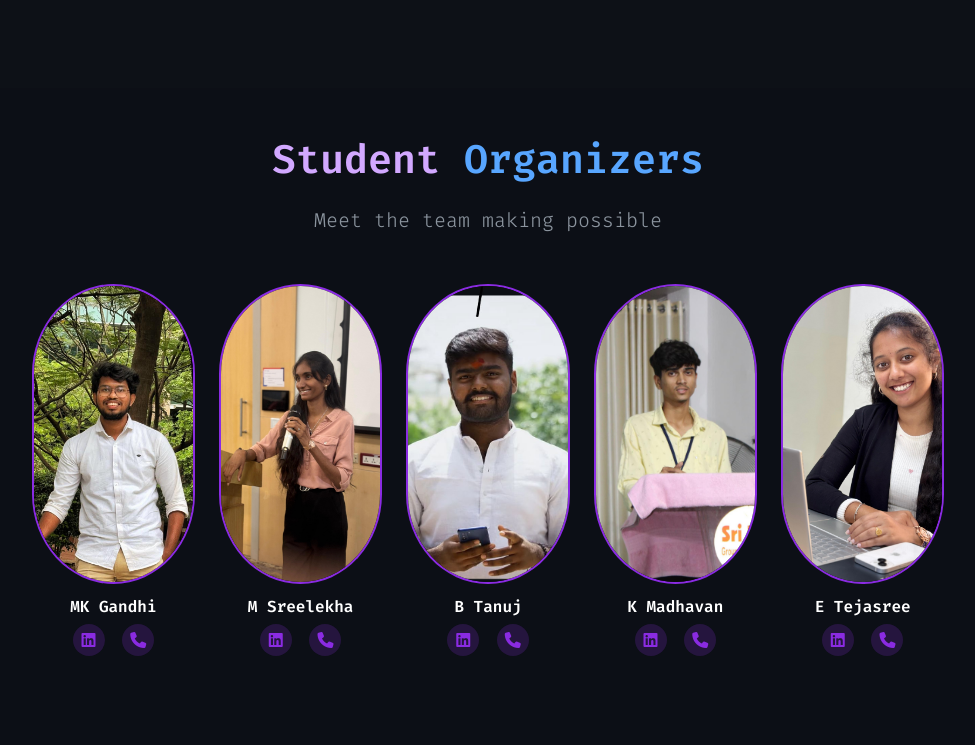
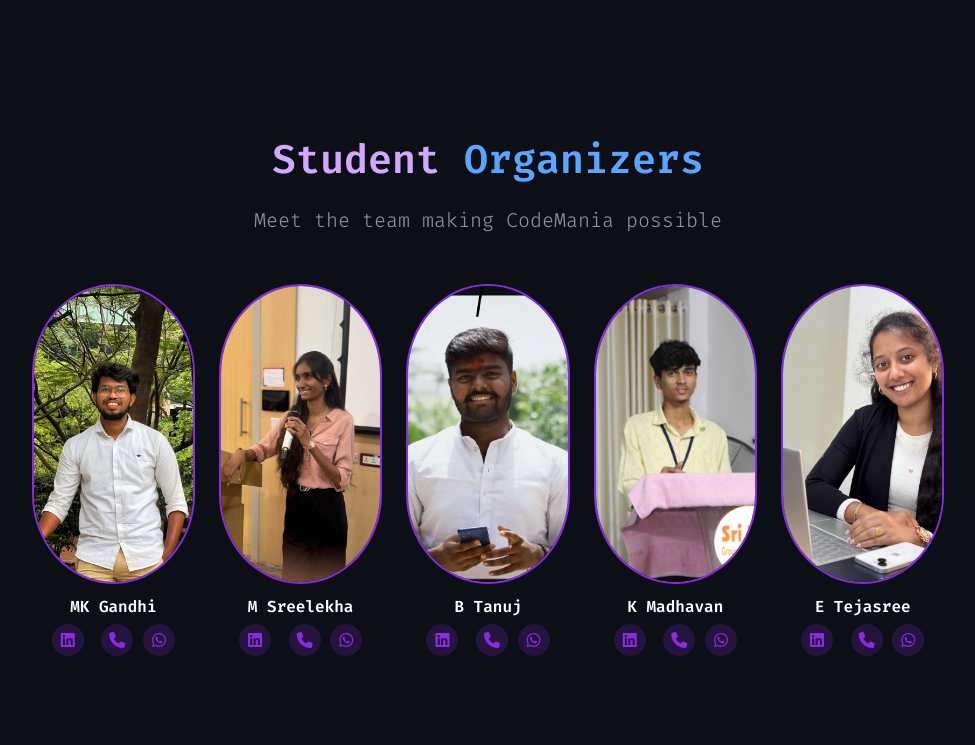
Before and after one commit to MKGandhi05/CyberSprint, a Django app: page / in a window 1280 px wide. Shown: the part 1619-2364 px from the top of the page, without its empty margins (152-1127 px from the left). Run offline with Django 5.2, Linux system fonts and the light colour scheme.

Commit message:
Version 1.1

```diff
--- a/CyberSprint/web/templates/index.html
+++ b/CyberSprint/web/templates/index.html
@@ -159,7 +159,6 @@
 
                             <!-- Mobile view options (visible only on smaller screens) -->
                             <li class="d-lg-none"><a class="nav-link" href="#" data-bs-toggle="modal" data-bs-target="#dashboardModal"><i class="fas fa-user me-2"></i>Dashboard</a></li>
-                            <li class="d-lg-none"><a class="nav-link" href="#"><i class="fas fa-users me-2"></i>My Team</a></li>
                             <li class="d-lg-none">
                                 <form action="{% url 'logout' %}" method="post">
                                     {% csrf_token %}
@@ -377,7 +376,7 @@
         <div class="container">
             <div class="section-header text-center mb-5">
                 <h2>Student <span class="highlight">Organizers</span></h2>
-                <p class="lead">Meet the team making  possible</p>
+                <p class="lead">Meet the team making CodeMania possible</p>
             </div>
             <div class="row justify-content-center">
                 <!-- Student Organizer 1 -->
@@ -389,6 +388,7 @@
                             <div class="organizer-social">
                                 <a href="https://www.linkedin.com/in/medishetty-manikanta-gandhi?lipi=urn%3Ali%3Apage%3Ad_flagship3_profile_view_base_contact_details%3BtKEMRJfsSDCo1MKf8Jq38Q%3D%3D" target="_blank" class="social-icon me-2"><i class="fab fa-linkedin"></i></a>
                                 <a href="tel:+918328448464" class="social-icon"><i class="fas fa-phone"></i></a>
+                                <a href="https://wa.me/918328448464" class="social-icon" target="_blank"><i class="fab fa-whatsapp"></i></a>
                             </div>
                         </div>
                     </div>
@@ -402,6 +402,7 @@
                             <div class="organizer-social">
                                 <a href="https://www.linkedin.com/in/mucharla-sreelekha?lipi=urn%3Ali%3Apage%3Ad_flagship3_profile_view_base_contact_details%3B2O0VZmvwTJOt5mBc1YfLOw%3D%3D" target="_blank" class="social-icon me-2"><i class="fab fa-linkedin"></i></a>
                                 <a href="tel:+917659032531" class="social-icon"><i class="fas fa-phone"></i></a>
+                                <a href="https://wa.me/917659032531" class="social-icon" target="_blank"><i class="fab fa-whatsapp"></i></a>
                             </div>
                         </div>
                     </div>
@@ -415,6 +416,7 @@
                             <div class="organizer-social">
                                 <a href="https://www.linkedin.com/in/budumani-tanuj-0ab145339?lipi=urn%3Ali%3Apage%3Ad_flagship3_profile_view_base_contact_details%3BrePZqQHBSsqScspKpNLLCw%3D%3D" target="_blank" class="social-icon me-2"><i class="fab fa-linkedin"></i></a>
                                 <a href="tel:+919346693142" class="social-icon"><i class="fas fa-phone"></i></a>
+                                <a href="https://wa.me/919346693142" class="social-icon" target="_blank"><i class="fab fa-whatsapp"></i></a>
                             </div>
                         </div>
                     </div>
@@ -428,6 +430,7 @@
                             <div class="organizer-social">
                                 <a href="https://www.linkedin.com/in/karam-madhavan1402" target="_blank" class="social-icon me-2"><i class="fab fa-linkedin"></i></a>
                                 <a href="tel:+919347396798" class="social-icon"><i class="fas fa-phone"></i></a>
+                                <a href="https://wa.me/919347396798" class="social-icon" target="_blank"><i class="fab fa-whatsapp"></i></a>
                             </div>
                         </div>
                     </div>
@@ -441,6 +444,7 @@
                             <div class="organizer-social">
                                 <a href="https://www.linkedin.com/in/emmadi-tejasree-621280302?lipi=urn%3Ali%3Apage%3Ad_flagship3_profile_view_base_contact_details%3BXtV65Z9%2BTuypM4T%2Bky0VqQ%3D%3D" target="_blank" class="social-icon me-2"><i class="fab fa-linkedin"></i></a>
                                 <a href="tel:+919182511701" class="social-icon"><i class="fas fa-phone"></i></a>
+                                <a href="https://wa.me/919182511701" class="social-icon" target="_blank"><i class="fab fa-whatsapp"></i></a>
                             </div>
                         </div>
                     </div>
--- a/CyberSprint/web/templates/register.html
+++ b/CyberSprint/web/templates/register.html
@@ -36,7 +36,7 @@
         <div class="container">
             <a class="navbar-brand" href="#">
                 <img src="{% static 'images/navBrand.png' %}" alt="CodeMania" class="desktop-logo">
-                <img src="{% static 'images/MNavbrand.png' %}" alt="CodeMania" class="mobile-logo">
+                <img src="{% static 'images/MNavBrand.png' %}" alt="CodeMania" class="mobile-logo">
             </a>
             <div class="nav-right-section">
                 <!-- Home Icon for Mobile - Direct link to home -->
@@ -197,6 +197,7 @@
                                             <option value="" selected disabled>Select Year</option>
                                             <option value="2">2nd Year</option>
                                             <option value="3">3rd Year</option>
+                                            <option value="4">4th Year</option>
                                         </select>
                                     </div>
 
@@ -309,6 +310,7 @@
                                     <div class="mb-4 text-center">
                                         <p class="mb-1">We've sent a verification code to</p>
                                         <p class="user-email fw-bold" id="displayEmail"></p>
+                                        <p class="mb-1">Kindly Check Your Spam Folder</p>
                                     </div>
 
                                     <div class="mb-4">
@@ -329,7 +331,7 @@
 
                                     <div class="text-center mb-3">
                                         <div class="resend-container">
-                                            <span id="countdown-timer">Resend OTP in <span id="timer">  120  </span> seconds</span>
+                                            <span id="countdown-timer">Resend OTP in&nbsp;<span id="timer">120</span>&nbsp;seconds</span>
                                             <button type="button" id="resend-otp-btn" class="btn btn-link p-0 disabled">Resend OTP</button>
                                         </div>
                                     </div>
```
